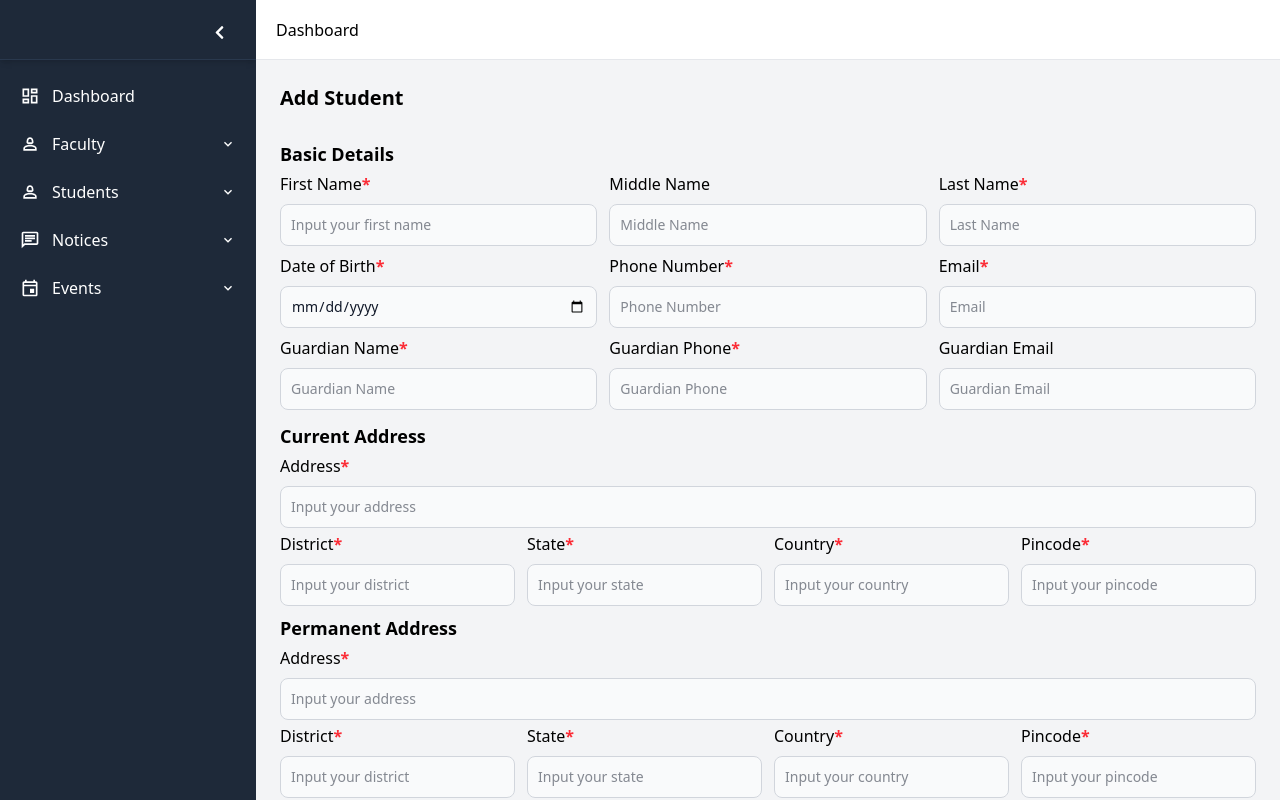
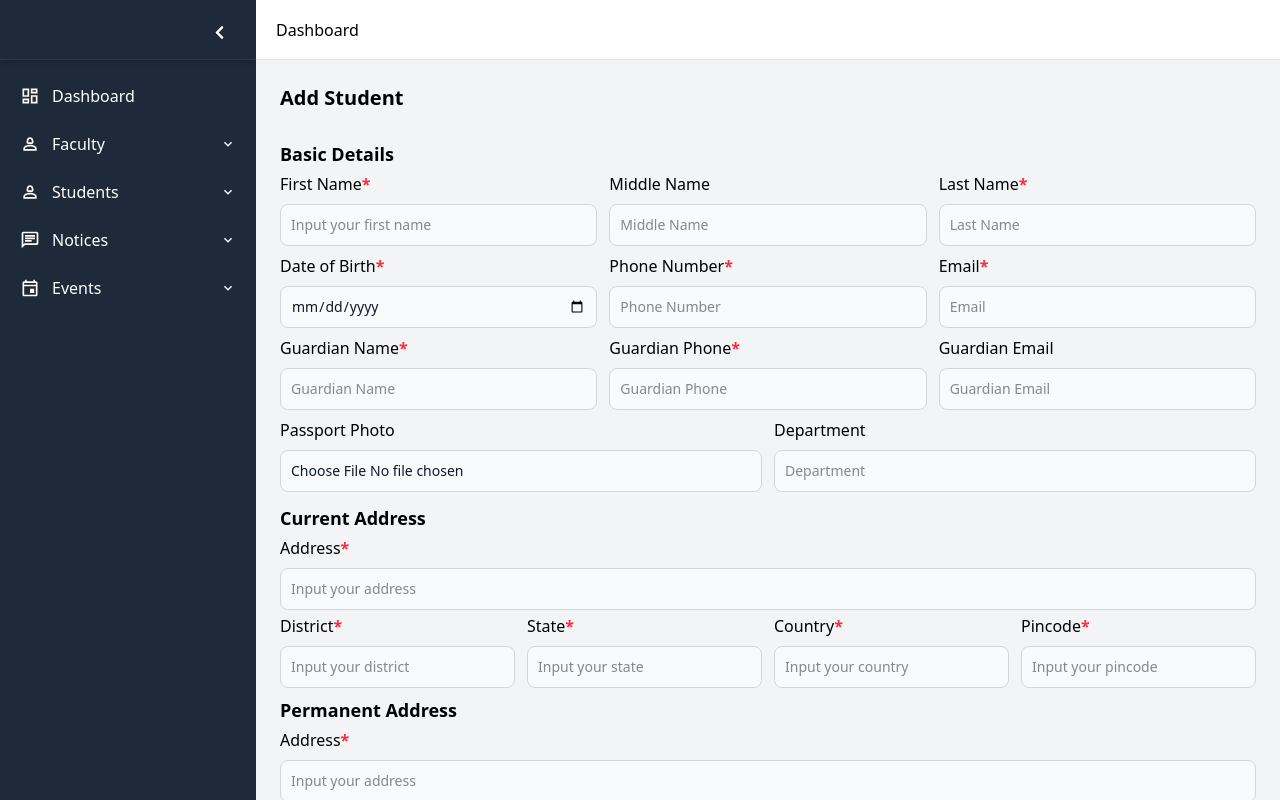
Before and after one commit to gitpritam/college_admin_frontend, a React (Vite) app: page /students/add in a window 1280 px wide. Built offline with nearby package versions, Linux system fonts and the light colour scheme.

Commit message:
Feat: add passport photo upload functionality and enhance validation

```diff
--- a/src/components/form/address/Address.component.tsx
+++ b/src/components/form/address/Address.component.tsx
@@ -3,11 +3,11 @@ import type { IAddress } from "../../../@types/interface/address.interface";
 interface AddressProps {
   input: IAddress;
   setInput: React.Dispatch<React.SetStateAction<IAddress>>;
+  // eslint-disable-next-line @typescript-eslint/no-explicit-any
   error: any;
 }
 
 function Address({ input, setInput, error }: AddressProps) {
-  console.log(error);
   return (
     <>
       <div className="form_group flex gap-3 my-1 flex-col lg:flex-row">
--- a/src/pages/student/addStudent/AddStudent.page.tsx
+++ b/src/pages/student/addStudent/AddStudent.page.tsx
@@ -1,9 +1,17 @@
-import React, { useState } from "react";
+import React, { useRef, useState } from "react";
 import type { IStudent } from "../../../@types/interface/student.interface";
 import Address from "../../../components/form/address/Address.component";
 import { z } from "zod";
-import { studentValidationSchema } from "../../../validations/student.validation";
+import {
+  studentValidationSchema,
+  passportPhotoValidationSchema,
+} from "../../../validations/student.validation";
 import { addressValidationSchema } from "../../../validations/address.validation";
+import { FaSpinner } from "react-icons/fa";
+import api from "../../../config/axios.config";
+import { toast } from "react-toastify";
+import { AxiosError } from "axios";
+import { IoMdClose } from "react-icons/io";
 
 function AddStudentPage() {
   const [formData, setFormData] = useState<IStudent>({
@@ -35,7 +43,7 @@ function AddStudentPage() {
     year_of_passing: 0,
     remark: "",
   });
-
+  const passportPhotoInputRef = useRef<HTMLInputElement>(null);
   const [error, setError] = useState<
     | {
         first_name?: { errors: string[] };
@@ -56,6 +64,7 @@ function AddStudentPage() {
       }
     | undefined
   >(undefined);
+  const [loading, setLoading] = useState<boolean>(false);
   const [currentAddressError, setCurrentAddressError] = useState<
     | {
         address?: { errors: string[] };
@@ -76,11 +85,28 @@ function AddStudentPage() {
       }
     | undefined
   >(undefined);
-    const [isSuccess, setIsSuccess] = useState<boolean | null>(null);
+  const [passportPhotoError, setPassportPhotoError] = useState<
+    | {
+        passport_photo?: { errors: string[] };
+      }
+    | undefined
+  >(undefined);
 
-  const handleChange = (e: React.ChangeEvent<HTMLInputElement>) => {
+  const [passport_photo, setPassportPhoto] = useState<File | undefined>(
+    undefined
+  );
+
+  const handleFileChange = (e: React.ChangeEvent<HTMLInputElement>) => {
+    const file = e.target.files ? e.target.files[0] : null;
+    if (file) setPassportPhoto(file);
+    console.log(e);
+  };
+
+  const handleChange = (
+    e: React.ChangeEvent<HTMLInputElement | HTMLSelectElement>
+  ) => {
     const { name, value } = e.target;
-    setFormData((prev) => ({ ...prev, [name]: value }));
+    setFormData({ ...formData, [name]: value });
   };
 
   const handleReset = () => {
@@ -132,36 +158,116 @@ function AddStudentPage() {
       const permanentAddressValidateData = addressValidationSchema.safeParse(
         formData.permanent_address
       );
+      if (passport_photo) {
+        const passportPhotoValidateData =
+          passportPhotoValidationSchema.safeParse({
+            passport_photo: passport_photo,
+          });
+
+        if (!passportPhotoValidateData.success) {
+          const errors = z.treeifyError(
+            passportPhotoValidateData.error
+          ).properties;
+          setPassportPhotoError(errors);
+          return;
+        }
+      }
 
       if (!currentAddressValidateData.success) {
         const errors = z.treeifyError(
           currentAddressValidateData.error
         ).properties;
         setCurrentAddressError(errors);
+        return;
       }
       if (!permanentAddressValidateData.success) {
         const errors = z.treeifyError(
           permanentAddressValidateData.error
         ).properties;
         setPermanentAddressError(errors);
+        return;
       }
       console.log("Validated data:", validateData);
       if (!validateData.success) {
         const errors = z.treeifyError(validateData.error).properties;
         console.log(errors);
         setError(errors);
+        return;
+      }
+
+      const sendFormData = new FormData();
+      sendFormData.append("first_name", validateData.data.first_name);
+      if (validateData.data.middle_name)
+        sendFormData.append("middle_name", validateData.data.middle_name);
+      sendFormData.append("last_name", validateData.data.last_name);
+      sendFormData.append("dob", validateData.data.dob);
+      sendFormData.append("phone_number", validateData.data.phone_number);
+      sendFormData.append("email", validateData.data.email);
+      sendFormData.append("guardian_name", validateData.data.guardian_name);
+      sendFormData.append(
+        "guardian_email",
+        validateData.data.guardian_email ?? ""
+      );
+      sendFormData.append(
+        "guardian_phone_number",
+        validateData.data.guardian_phone_number
+      );
+      sendFormData.append("department", validateData.data.department);
+
+      Object.entries(currentAddressValidateData.data).forEach(
+        ([key, value]) => {
+          sendFormData.append(`current_address[${key}]`, value);
+        }
+      );
+
+      Object.entries(permanentAddressValidateData.data).forEach(
+        ([key, value]) => {
+          sendFormData.append(`permanent_address[${key}]`, value);
+        }
+      );
+
+      if (passport_photo)
+        sendFormData.append("passport", passport_photo);
+
+      console.log(validateData.data);
+      const response = await api.post("/students", sendFormData, {
+        headers: {
+          "Content-Type": "multipart/form-data",
+        },
+      });
+      console.log(response);
+      if (response.status === 201) {
+        handleReset();
+        toast("Student added successfully", { type: "success" });
       }
       console.log(validateData.data);
     } catch (error) {
       console.error("Error submitting form:", error);
+      if (error instanceof AxiosError) {
+        toast(error.response?.data?.message || "Failed to add student", {
+          type: "error",
+        });
+      } else {
+        toast("Something went wrong", { type: "error" });
+      }
+    } finally {
+      setLoading(false);
     }
   };
-   console.log(error);
-
+  const handleFileInputReset = () => {
+    setPassportPhoto(undefined);
+    if (passportPhotoInputRef.current) {
+      passportPhotoInputRef.current.value = "";
+    }
+  };
   return (
     <div className="flex w-full p-6 flex-col">
       <h1 className="main-heading font-bold text-xl mb-5">Add Student</h1>
-      <form noValidate onSubmit={handleSubmit} className="student_form flex flex-col w-full">
+      <form
+        noValidate
+        onSubmit={handleSubmit}
+        className="student_form flex flex-col w-full"
+      >
         <h1 className="text-lg font-bold mt-2">Basic Details</h1>
         <div className="form_group flex gap-3 my-1 flex-col lg:flex-row">
           <div className="form_field flex flex-col w-full gap-2">
@@ -178,7 +284,9 @@ function AddStudentPage() {
               value={formData.first_name}
               onChange={handleChange}
             />
-            {error?.first_name && <p className="text-red-500">* {error.first_name.errors[0]}</p>}
+            {error?.first_name && (
+              <p className="text-red-500">* {error.first_name.errors[0]}</p>
+            )}
           </div>
           <div className="form_field flex flex-col w-full gap-2">
             <label htmlFor="middle_name">Middle Name</label>
@@ -190,7 +298,9 @@ function AddStudentPage() {
               value={formData.middle_name}
               onChange={handleChange}
             />
-            {error?.middle_name && <p className="text-red-500">* {error.middle_name.errors[0]}</p>}
+            {error?.middle_name && (
+              <p className="text-red-500">* {error.middle_name.errors[0]}</p>
+            )}
           </div>
           <div className="form_field flex flex-col w-full gap-2">
             <label htmlFor="last_name">
@@ -205,13 +315,17 @@ function AddStudentPage() {
               value={formData.last_name}
               onChange={handleChange}
             />
-            {error?.last_name && <p className="text-red-500">* {error.last_name.errors[0]}</p>}
+            {error?.last_name && (
+              <p className="text-red-500">* {error.last_name.errors[0]}</p>
+            )}
           </div>
         </div>
 
         <div className="form_group flex gap-3 my-1 flex-col lg:flex-row">
           <div className="form_field flex flex-col w-full gap-2">
-            <label htmlFor="dob">Date of Birth<span className="text-red-500 font-bold">*</span></label>
+            <label htmlFor="dob">
+              Date of Birth<span className="text-red-500 font-bold">*</span>
+            </label>
             <input
               type="date"
               id="dob"
@@ -221,10 +335,14 @@ function AddStudentPage() {
               value={formData.dob}
               onChange={handleChange}
             />
-            {error?.dob && <p className="text-red-500">* {error.dob.errors[0]}</p>}
+            {error?.dob && (
+              <p className="text-red-500">* {error.dob.errors[0]}</p>
+            )}
           </div>
           <div className="form_field flex flex-col w-full gap-2">
-            <label htmlFor="phone_number">Phone Number<span className="text-red-500 font-bold">*</span></label>
+            <label htmlFor="phone_number">
+              Phone Number<span className="text-red-500 font-bold">*</span>
+            </label>
             <input
               type="tel"
               id="phone_number"
@@ -235,10 +353,14 @@ function AddStudentPage() {
               value={formData.phone_number}
               onChange={handleChange}
             />
-            {error?.phone_number && <p className="text-red-500">* {error.phone_number.errors[0]}</p>}
+            {error?.phone_number && (
+              <p className="text-red-500">* {error.phone_number.errors[0]}</p>
+            )}
           </div>
           <div className="form_field flex flex-col w-full gap-2">
-            <label htmlFor="email">Email<span className="text-red-500 font-bold">*</span></label>
+            <label htmlFor="email">
+              Email<span className="text-red-500 font-bold">*</span>
+            </label>
             <input
               type="email"
               id="email"
@@ -249,12 +371,16 @@ function AddStudentPage() {
               value={formData.email}
               onChange={handleChange}
             />
-            {error?.email && <p className="text-red-500">* {error.email.errors[0]}</p>}
+            {error?.email && (
+              <p className="text-red-500">* {error.email.errors[0]}</p>
+            )}
           </div>
         </div>
         <div className="form_group flex gap-3 my-1 flex-col lg:flex-row">
           <div className="form_field flex flex-col w-full gap-2">
-            <label htmlFor="guardian_name">Guardian Name<span className="text-red-500 font-bold">*</span></label>
+            <label htmlFor="guardian_name">
+              Guardian Name<span className="text-red-500 font-bold">*</span>
+            </label>
             <input
               id="guardian_name"
               name="guardian_name"
@@ -264,10 +390,14 @@ function AddStudentPage() {
               value={formData.guardian_name}
               onChange={handleChange}
             />
-            {error?.guardian_name && <p className="text-red-500">* {error.guardian_name.errors[0]}</p>}
+            {error?.guardian_name && (
+              <p className="text-red-500">* {error.guardian_name.errors[0]}</p>
+            )}
           </div>
           <div className="form_field flex flex-col w-full gap-2">
-            <label htmlFor="guardian_phone_number">Guardian Phone<span className="text-red-500 font-bold">*</span></label>
+            <label htmlFor="guardian_phone_number">
+              Guardian Phone<span className="text-red-500 font-bold">*</span>
+            </label>
             <input
               id="guardian_phone_number"
               name="guardian_phone_number"
@@ -277,7 +407,11 @@ function AddStudentPage() {
               value={formData.guardian_phone_number}
               onChange={handleChange}
             />
-            {error?.guardian_phone_number && <p className="text-red-500">* {error.guardian_phone_number.errors[0]}</p>}
+            {error?.guardian_phone_number && (
+              <p className="text-red-500">
+                * {error.guardian_phone_number.errors[0]}
+              </p>
+            )}
           </div>
           <div className="form_field flex flex-col w-full gap-2">
             <label htmlFor="guardian_email">Guardian Email</label>
@@ -290,7 +424,55 @@ function AddStudentPage() {
               value={formData.guardian_email}
               onChange={handleChange}
             />
-            {error?.guardian_email && <p className="text-red-500">* {error.guardian_email.errors[0]}</p>}
+            {error?.guardian_email && (
+              <p className="text-red-500">* {error.guardian_email.errors[0]}</p>
+            )}
+          </div>
+        </div>
+        <div className="form_group flex gap-3 my-1 flex-col lg:flex-row">
+          <div className="form_field flex flex-col w-full gap-2">
+            <label htmlFor="passport_photo">Passport Photo</label>
+            <div className="relative">
+              <input
+                type="file"
+                accept=".jpg, .jpeg"
+                className="bg-gray-50 border border-gray-300 text-gray-900 text-sm rounded-lg focus:ring-blue-500 focus:border-blue-500 block w-full p-2.5 "
+                name="passport_photo"
+                id="passport_photo"
+                onChange={handleFileChange}
+                ref={passportPhotoInputRef}
+              />
+              {passport_photo && (
+                <button
+                  type="button"
+                  onClick={handleFileInputReset}
+                  className="text-red-500 hover:text-red-700 absolute right-1 top-2 rounded-full p-1 cursor-pointer transition"
+                  aria-label="Remove selected photo"
+                >
+                  <IoMdClose size={18} />
+                </button>
+              )}
+            </div>
+            {passportPhotoError?.passport_photo && (
+              <p className="text-red-500">
+                * {passportPhotoError.passport_photo.errors[0]}
+              </p>
+            )}
+          </div>
+          <div className="form_field flex flex-col w-full gap-2">
+            <label htmlFor="department">Department</label>
+            <input
+              type="text"
+              id="department"
+              name="department"
+              placeholder="Department"
+              className="bg-gray-50 border border-gray-300 text-gray-900 text-sm rounded-lg block w-full p-2.5"
+              value={formData.department}
+              onChange={handleChange}
+            />
+            {error?.department && (
+              <p className="text-red-500">* {error.department.errors[0]}</p>
+            )}
           </div>
         </div>
         <div>
@@ -328,84 +510,24 @@ function AddStudentPage() {
           <button
             type="submit"
             className="rounded-md bg-green-600 px-4 py-2 cursor-pointer text-white hover:bg-green-700"
+            disabled={loading}
           >
-            Submit
+            {loading ? (
+              <FaSpinner className="animate-spin text-white" size={16} />
+            ) : (
+              "Submit"
+            )}
           </button>
           <button
             type="button"
             onClick={handleReset}
+            disabled={loading}
             className="rounded-md bg-red-600 px-4 py-2 cursor-pointer text-white hover:bg-red-700"
           >
             Reset
           </button>
         </div>
       </form>
-      {isSuccess && (
-        <div
-          className="p-4 mb-4 text-sm text-green-800 rounded-lg bg-green-50 dark:bg-gray-800 dark:text-green-400 relative"
-          role="alert"
-        >
-          <div className="flex items-center justify-between">
-            <span>Student added successfully.</span>
-            <button
-              type="button"
-              onClick={() => setIsSuccess(null)}
-              className="ml-auto -mx-1.5 -my-1.5 bg-green-50 text-green-500 rounded-lg focus:ring-2 focus:ring-green-400 p-1.5 hover:bg-green-200 inline-flex items-center justify-center h-8 w-8 dark:bg-gray-800 dark:text-green-400 dark:hover:bg-gray-700"
-              aria-label="Close"
-            >
-              <span className="sr-only">Close</span>
-              <svg
-                className="w-3 h-3"
-                aria-hidden="true"
-                xmlns="http://www.w3.org/2000/svg"
-                fill="none"
-                viewBox="0 0 14 14"
-              >
-                <path
-                  stroke="currentColor"
-                  strokeLinecap="round"
-                  strokeLinejoin="round"
-                  strokeWidth="2"
-                  d="m1 1 6 6m0 0 6 6M7 7l6-6M7 7l-6 6"
-                />
-              </svg>
-            </button>
-          </div>
-        </div>
-      )}
-      {!isSuccess && isSuccess !== null && (
-        <div
-          className="p-4 mb-4 text-sm text-red-800 rounded-lg bg-red-50 dark:bg-gray-800 dark:text-red-400 relative"
-          role="alert"
-        >
-          <div className="flex items-center justify-between">
-            <span>Failed to add student.</span>
-            <button
-              type="button"
-              onClick={() => setIsSuccess(null)}
-              className="ml-auto -mx-1.5 -my-1.5 bg-red-50 text-red-500 rounded-lg focus:ring-2 focus:ring-red-400 p-1.5 hover:bg-red-200 inline-flex items-center justify-center h-8 w-8 dark:bg-gray-800 dark:text-red-400 dark:hover:bg-gray-700"
-              aria-label="Close"
-            >
-              <span className="sr-only">Close</span>
-              <svg
-                className="w-3 h-3"
-                aria-hidden="true"
-                xmlns="http://www.w3.org/2000/svg"
-                fill="none"
-                viewBox="0 0 14 14"
-              >
-                <path
-                  stroke="currentColor"
-                  strokeLinecap="round"
-                  strokeLinejoin="round"
-                  strokeWidth="2"
-                  d="m1 1 6 6m0 0 6 6M7 7l6-6M7 7l-6 6"
-                />
-              </svg>
-            </button>
-          </div>
-        </div>
-      )}
     </div>
   );
 }
--- a/src/validations/student.validation.ts
+++ b/src/validations/student.validation.ts
@@ -10,7 +10,6 @@ export const studentValidationSchema = z.object({
 
   middle_name: z
     .string()
-    .min(1, "Middle name should be at least 1 character")
     .max(50, "Middle name should be at most 50 characters")
     .optional(),
 
@@ -58,7 +57,8 @@ export const studentValidationSchema = z.object({
     .regex(
       /^[a-zA-Z0-9._%+-]+@[a-zA-Z0-9.-]+\.[a-zA-Z]{2,}$/,
       "Invalid email format"
-    ).optional(),
+    )
+    .optional(),
 
   department: z
     .string()
@@ -71,6 +71,24 @@ export const studentValidationSchema = z.object({
     .max(20, "Posted by should be at most 20 characters")
     .optional(),
 
-   year_of_admission: z.coerce.number({ message: "Year of admission must be a valid" }),
-   year_of_passing: z.coerce.number({ message: "Year of passing must be a valid" }).optional(),
+  year_of_admission: z.coerce.number({
+    message: "Year of admission must be a valid",
+  }),
+  year_of_passing: z.coerce
+    .number({ message: "Year of passing must be a valid" })
+    .optional(),
 });
+export const passportPhotoValidationSchema = z.object({
+  passport_photo: z
+    .any()
+    .optional()
+    .refine((file) => {console.log(typeof file);return file instanceof File}, "Passport photo is required")
+    .refine(
+      (file) => file && file.size <= 0.5 * 1024 * 1024,
+      "Passport photo must be less than 500KB"
+    )
+    .refine(
+      (file) => file && ["image/jpeg", "image/jpg"].includes(file.type),
+      "Passport photo must be a JPEG, JPG image"
+    ),
+});
```
Lines whose indentation alone changed are shown as unchanged.
